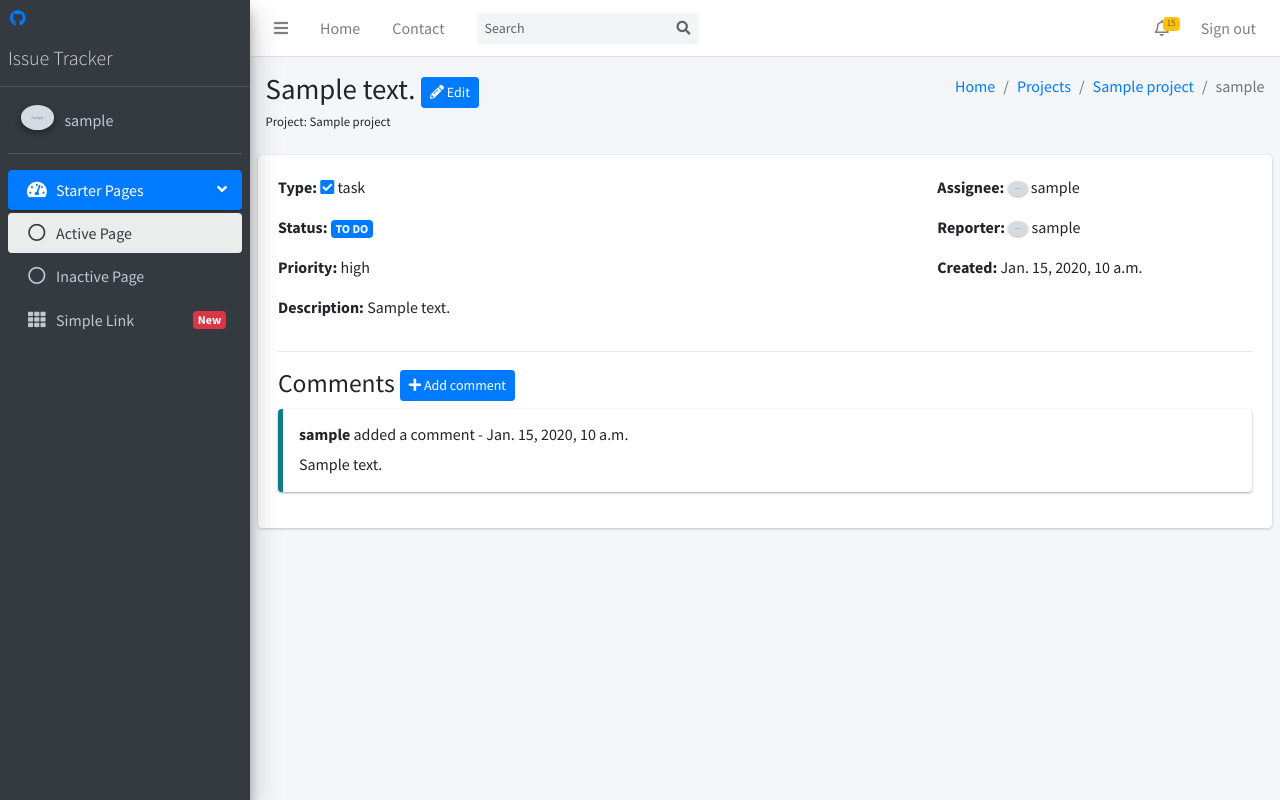
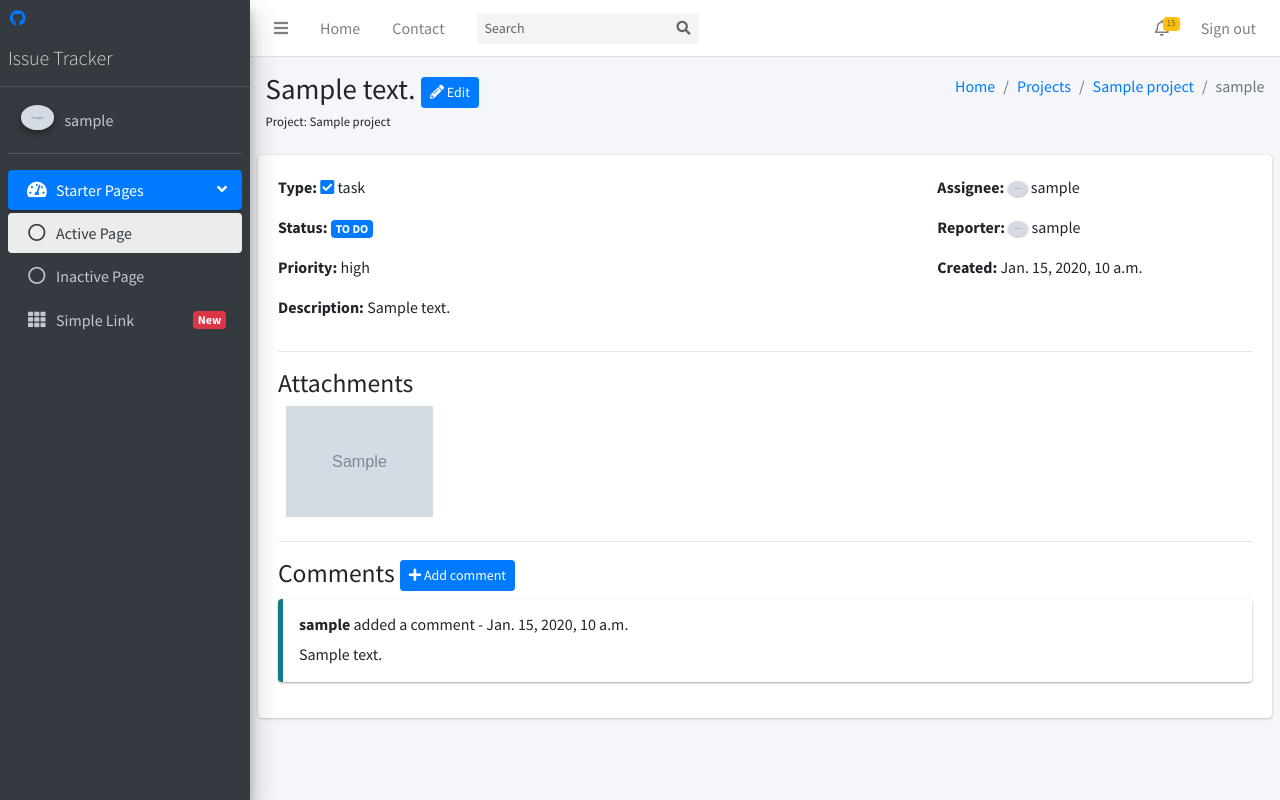
Before and after one commit to efefre/issue_tracker, a Django app: a page that uses issue_tracker_root/templates/issues/issue.html in a window 1280 px wide. Run offline with Django 3.2, Linux system fonts and the light colour scheme; a user stored in the database is signed in; tables that the repository leaves empty hold one stand-in row (values such as "Sample post"); grey boxes marked "Sample" are stand-in pictures; some libraries are stand-ins or nearby versions.

Commit message:
Display attachments in issue detail. Update template: issue.html

```diff
--- a/issue_tracker_root/templates/issues/issue.html
+++ b/issue_tracker_root/templates/issues/issue.html
@@ -12,7 +12,8 @@
         <div class="container-fluid">
             <div class="row mb-2">
                 <div class="col-sm-6">
-                    <h1>{{issue_detail.summary|truncatechars:50}} <a class="btn btn-primary btn-sm" href="{% url 'issues:edit-issue' slug=issue_detail.slug %}"><i class="fas fa-pencil-alt"></i> Edit</a></h1>
+                    <h1>{{issue_detail.summary|truncatechars:50}} <a class="btn btn-primary btn-sm" href="{% url 'issues:edit-issue' slug=issue_detail.slug %}">
+                        <i class="fas fa-pencil-alt"></i> Edit</a></h1>
                     <small>Project: {{issue_detail.project.name}}</small>
                 </div>
                 <div class="col-sm-6">
@@ -64,11 +65,34 @@
                         <p><strong>Description: </strong>{{issue_detail.description}}</p>
                     </div>
                     <div class="col-md-4 offset-md-1">
-                        <p><strong>Assignee: </strong><img src="/media/{{issue_detail.assignee.profile_img}}" class="img-circle elevation-1" style="width: 20px;"> {{issue_detail.assignee}}</p>
-                        <p><strong>Reporter: </strong><img src="/media/{{issue_detail.reporter.profile_img}}" class="img-circle elevation-1" style="width: 20px;"> {{issue_detail.reporter}}</p>
+                        <p><strong>Assignee: </strong><img src="/media/{{issue_detail.assignee.profile_img}}"
+                                                           class="img-circle elevation-1" style="width: 20px;">
+                            {{issue_detail.assignee}}</p>
+                        <p><strong>Reporter: </strong><img src="/media/{{issue_detail.reporter.profile_img}}"
+                                                           class="img-circle elevation-1" style="width: 20px;">
+                            {{issue_detail.reporter}}</p>
                         <p><strong>Created: </strong>{{issue_detail.created}}</p>
                         {% if issue_detail.updated|date:"d-m-Y H:i:s" != issue_detail.created|date:"d-m-Y H:i:s" %}
-                            <p><strong>Updated: </strong>{{issue_detail.updated}}</p>
+                        <p><strong>Updated: </strong>{{issue_detail.updated}}</p>
+                        {% endif %}
+                    </div>
+                </div>
+
+                <div class="row">
+                    <div class="col-md-12">
+
+                        {% if issue_detail.attachments.all %}
+                        <hr>
+                        <h2 style="font-size: 1.6rem">Attachments</h2>
+                            {% for attachment in issue_detail.attachments.all %}
+
+                            <div class="col-sm-2">
+                                <a href="/media/{{attachment.file}}" data-toggle="lightbox" data-title="Added: {{attachment.added}}" data-gallery="gallery">
+                                  <img src="/media/{{attachment.file}}" class="img-fluid mb-2" alt="white sample"/>
+                                </a>
+                            </div>
+
+                            {% endfor %}
                         {% endif %}
                     </div>
                 </div>
@@ -76,13 +100,14 @@
                 <div class="row">
                     <div class="col-md-12">
                         <hr>
-                        <h2 style="font-size: 1.6rem">Comments <a class="btn btn-primary btn-sm" href="#"><i class="fas fa-plus"></i> Add comment</a></h2>
+                        <h2 style="font-size: 1.6rem">Comments <a class="btn btn-primary btn-sm" href="#"><i
+                                class="fas fa-plus"></i> Add comment</a></h2>
                         {% if issue_detail.comments.all %}
                         {% for comment in issue_detail.comments.all %}
                         <div class="callout callout-info">
                             <h6><strong>{{comment.author}}</strong> added a comment - {{comment.created}}
                                 {% if comment.updated|date:"d-m-Y H:i:s" > comment.created|date:"d-m-Y H:i:s" %}
-                                    <sup style="color: red;">edited</sup>
+                                <sup style="color: red;">edited</sup>
                                 {% endif %}
                             </h6>
                             <p>{{comment.text}}</p>
@@ -99,5 +124,4 @@
     <!-- /.content -->
 </div>
 <!-- /.content-wrapper -->
-
 {% endblock content %}
```
